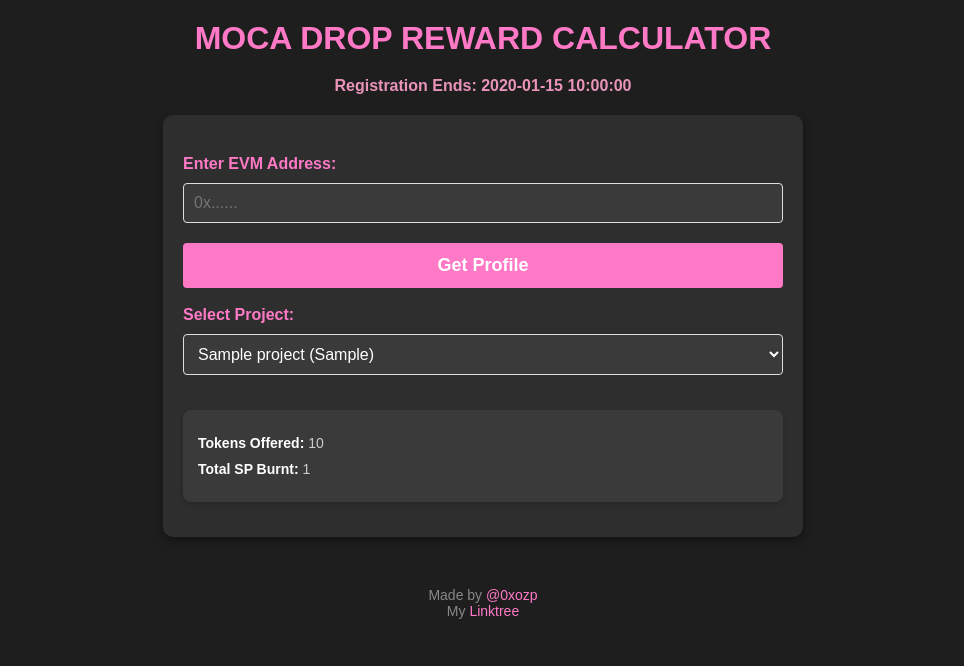
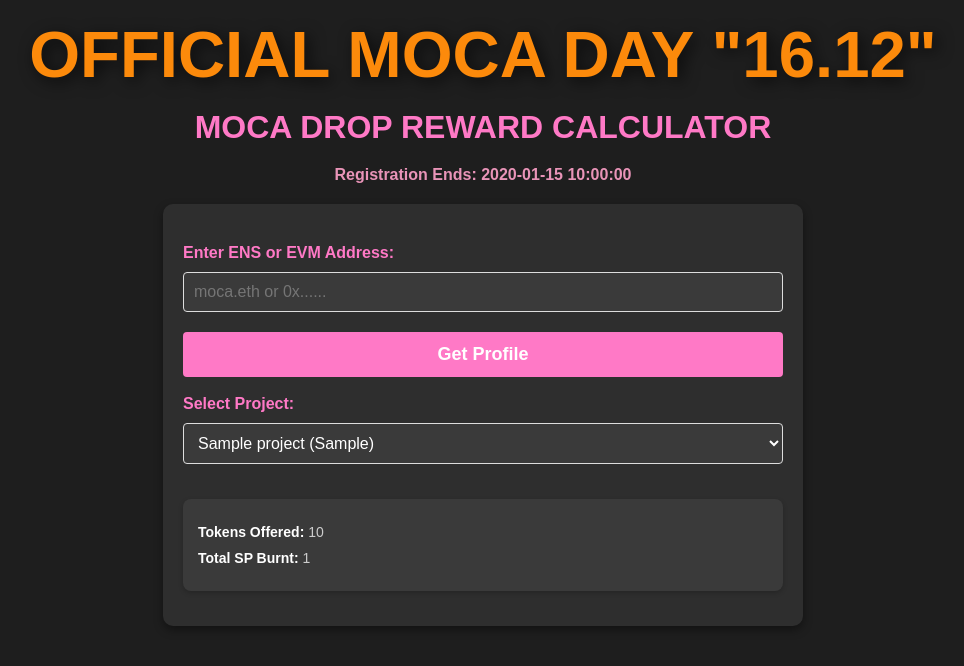
Before and after one commit to ozp3/Mocadrop-Calculator, a Flask app: template templates/index.html in a window 1280 px wide; the page is wider, and only the part inside the window is pictured. Shown: the top 666 px of that part, without its empty margins (157-1121 px from the left). Run offline with Flask 3, Linux system fonts and the light colour scheme; the template is opened without the code that fills it: most values are stand-ins (such as "Sample title", 1, 10 or a date in 2020).

Commit message:
Update index.html

```diff
--- a/templates/index.html
+++ b/templates/index.html
@@ -13,6 +13,31 @@
     <link rel="stylesheet" href="{{ url_for('static', filename='styles/style.css') }}">
   </head>
   <body>
+
+    <style>
+      @keyframes pulse {
+          0%, 100% {
+              transform: scale(1);
+              color: #e91e63;
+              text-shadow: 2px 2px 8px rgba(0, 0, 0, 0.5);
+          }
+          50% {
+              transform: scale(1.1);
+              color: #ff9800;
+              text-shadow: 4px 4px 16px rgba(0, 0, 0, 0.7);
+          }
+      }
+      .pulse-animation {
+          font-size: 60px;
+          font-weight: 900;
+          text-align: center;
+          margin: 20px 0;
+          animation: pulse 2s infinite;
+      }
+      </style>
+      <h1 class="pulse-animation">OFFICIAL MOCA DAY "16.12"</h1>
+
+
     <h1>Moca Drop Reward Calculator</h1>
 
     <p style="text-align: center; color: #e994b8; font-weight: bold">
@@ -26,15 +51,15 @@
 
     <form method="post" action="{{ url_for('index') }}">
       <div style="margin-top: 20px;">
-        <label for="evm_address" style="font-weight: bold;">Enter EVM Address:</label>
-        <input type="text" id="evm_address" name="evm_address" placeholder="0x......">
+        <label for="evm_address" style="font-weight: bold;">Enter ENS or EVM Address:</label>
+        <input type="text" id="evm_address" name="evm_address" placeholder="moca.eth or 0x......">
         <button type="submit" name="fetch_wallet_data">Get Profile</button>
       </div>
 
       {% if wallet_data and wallet_data.error is not defined %}
       <div class="tier-info">
         <h3 style="color:rgb(255, 255, 255); text-align: center;">Wallet Information</h3>
-        <p><strong>EVM Address:</strong><span style="color: #ff79c6;"> {{ request.form.get('evm_address', '') }}</span></p>
+        <p><strong>ENS or EVM Address:</strong><span style="color: #ff79c6;"> {{ request.form.get('evm_address', '') }}</span></p>
         <p><strong>Tier:</strong> <span style="color: #ff79c6;">{{ wallet_data.tier }}</span></p>
         <p><strong>SP Balance:</strong> <span style="color: #ff79c6;">{{ wallet_data.balance }}</span></p>
         <p><strong>Base SP Rate Per Day:</strong> <span style="color: #ff79c6;">{{ wallet_data.baseRatePerDay }}</span></p>
```
